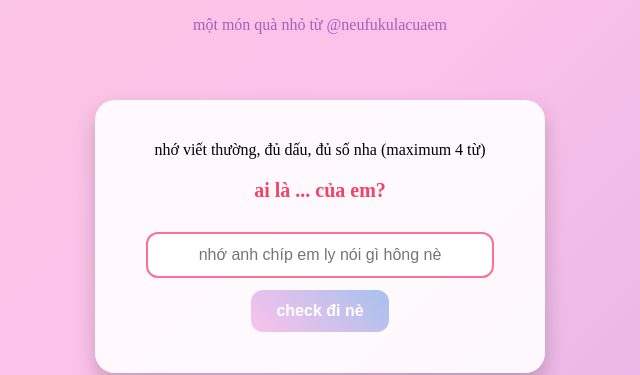
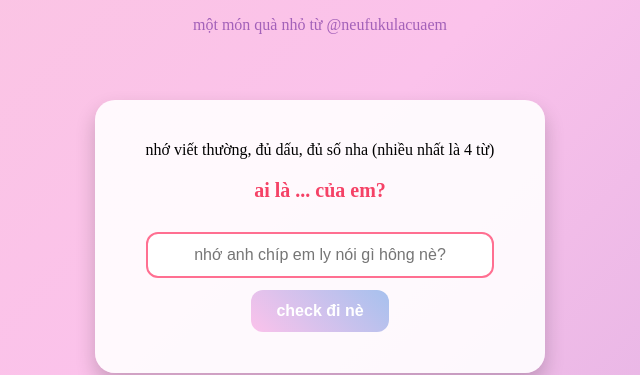
Before and after one commit to ifiwasacake/ifiwasacake.github.io, a plain HTML site: page index.html in a window 1280 px wide. Shown: the top 375 px of the page, 320-960 px from the left. Drawn offline with nearby package versions, Linux system fonts and the light colour scheme.

Commit message:
Update index.html

```diff
--- a/index.html
+++ b/index.html
@@ -93,9 +93,9 @@ img:hover { transform: scale(1.05); }
 <body>
 
 <div class="card" id="quiz-card">
-  <p>nhớ viết thường, đủ dấu, đủ số nha (maximum 4 từ)</p>
+  <p>nhớ viết thường, đủ dấu, đủ số nha (nhiều nhất là 4 từ)</p>
   <p id="question"></p>
-  <input type="text" id="answerInput" placeholder="nhớ anh chíp em ly nói gì hông nè">
+  <input type="text" id="answerInput" placeholder="nhớ anh chíp em ly nói gì hông nè?">
   <button id="checkBtn" onclick="checkAnswer()">check đi nè</button>
   <p id="message"></p>
   <div id="image-container"></div>
```
